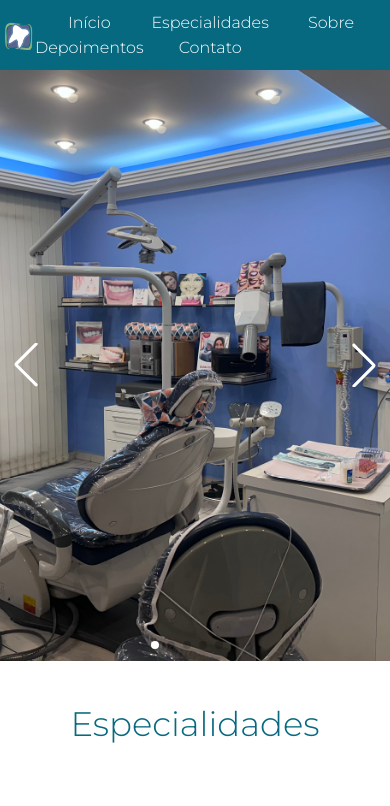
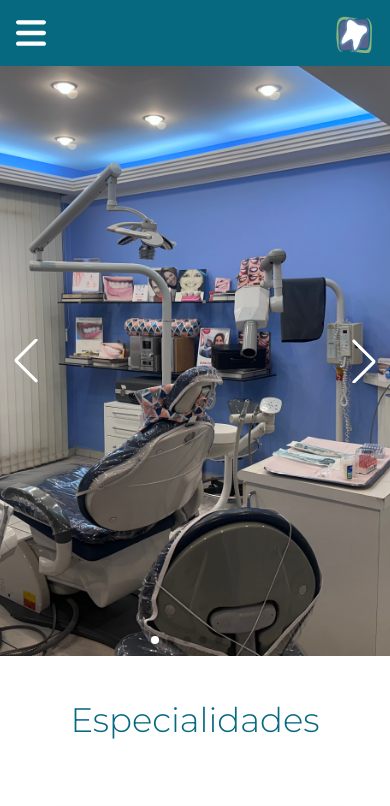
Before and after one commit to david-pessoa/web-mobile-next, a Next.js app: page / in a window 390 px wide. Shown: the top 806 px of the page. Built offline with nearby package versions, Linux system fonts and the light colour scheme; grey boxes are pictures that could not be loaded.

Commit message:
add botão de menu para mobile e logo para o mobile do lado direito

```diff
--- a/src/components/header/Header.jsx
+++ b/src/components/header/Header.jsx
@@ -1,11 +1,22 @@
 import Link from 'next/link';
 import Image from 'next/image';
 import styles from '../../styles/header.module.css';
+import { FontAwesomeIcon } from '@fortawesome/react-fontawesome';
+import { faBars } from '@fortawesome/free-solid-svg-icons';
 
 export default function Header() {
   return (
     <header className={`${styles.header} dark-background`}>
-      <Image src="/assets/images/logo.png" alt="Logo do site" height={1649} width={1631} />
+      <Image
+        src="/assets/images/logo.png"
+        alt="Logo do site"
+        height={1649}
+        width={1631}
+        className={styles.pcLogo}
+      />
+      <button className={styles.menuIcon}>
+        <FontAwesomeIcon icon={faBars}  />
+      </button>
       <nav>
         <ul>
           <li>
@@ -35,6 +46,13 @@ export default function Header() {
           </li>
         </ul>
       </nav>
+      <Image
+        src="/assets/images/logo.png"
+        alt="Logo do site"
+        height={1649}
+        width={1631}
+        className={styles.mobileLogo}
+      />
     </header>
   );
 }
--- a/src/styles/header.module.css
+++ b/src/styles/header.module.css
@@ -1,6 +1,13 @@
-.header img {
+.pcLogo {
   height: 5rem;
   width: auto;
+}
+.mobileLogo {
+  display: none;
+}
+
+.menuIcon {
+  display: none;
 }
 
 .header {
@@ -22,7 +29,7 @@
     padding: 0.8em 1em;
   }
 
-  .header img {
+  .pcLogo {
     height: 3rem;
   }
   .header nav ul li a h5 {
@@ -31,46 +38,29 @@
 }
 
 @media (max-width: 600px) {
-  .header img {
+  .pcLogo {
+    display: none;
+  }
+
+  .menuIcon {
+    display: flex;
     height: 2.5rem;
+    font-size: 1.5rem;
+    background-color: var(--dark-blue);
+    border: none;
   }
-  .header nav ul li a h5 {
-    font-size: 1rem;
+
+  .menuIcon svg{
+    color: #FFF;
+    height: 100%;
+  }
+
+  .header nav {
+    display: none;
+  }
+  .mobileLogo {
+    display: flex;
+    width: 2.5rem;
+    height: auto;
   }
 }
-
-@media (max-width: 450px) {
-  .header {
-    padding: 0.8em 0.2em;
-  }
-
-  .header nav ul {
-    display: grid;
-    grid-template-columns: repeat(3, 1fr); /* 3 colunas */
-    grid-template-rows: auto auto; /* duas linhas */
-    gap: 0.4em;
-    width: 100%;
-    text-align: center;
-  }
-
-  .header nav ul li a h5 {
-    font-size: 1rem;
-  }
-
-  .header nav ul li:nth-child(4),
-  .header nav ul li:nth-child(5) {
-    grid-column: span 1; /* cada item ocupa 1 coluna */
-  }
-
-  .header nav ul li:nth-child(4) {
-    grid-column: 1 / 2; /* vai para a esquerda */
-  }
-
-  .header nav ul li:nth-child(5) {
-    grid-column: 2 / 3; /* vai para o meio */
-  }
-
-  .header img {
-    height: 1.875rem;
-  }
-}
```
